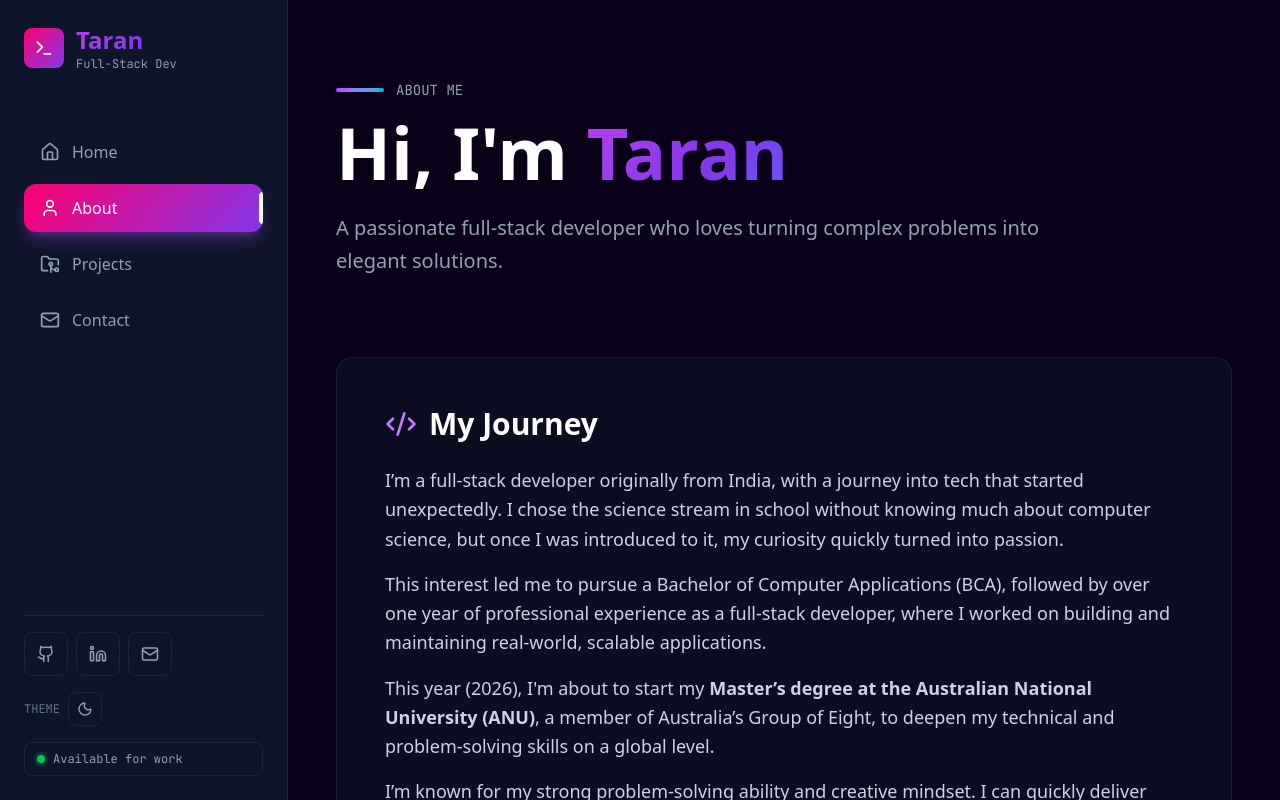
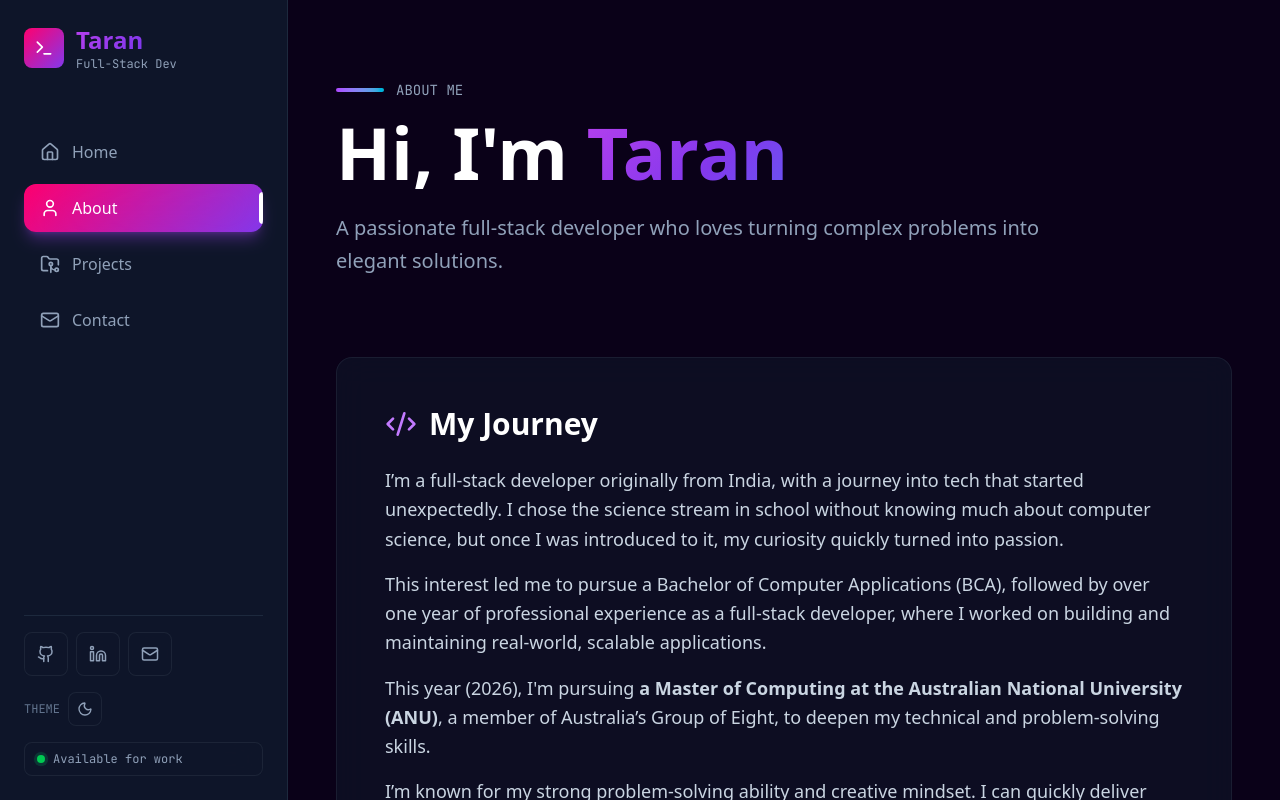
Before and after one commit to Tarankalsi/my-portfolio, a Next.js app: page /about in a window 1280 px wide. Shown: the top 800 px of the page. Built offline with nearby package versions, Linux system fonts and the light colour scheme.

Commit message:
roles and about update

```diff
--- a/src/app/about/AboutContent.tsx
+++ b/src/app/about/AboutContent.tsx
@@ -98,7 +98,7 @@ export default function AboutContent() {
                                 This interest led me to pursue a Bachelor of Computer Applications (BCA), followed by over one year of professional experience as a full-stack developer, where I worked on building and maintaining real-world, scalable applications.
                             </p>
                             <p>
-                                This year (2026), I'm about to start my <strong>Master’s degree at the Australian National University (ANU)</strong>, a member of Australia’s Group of Eight, to deepen my technical and problem-solving skills on a global level.
+                                This year (2026), I'm pursuing <strong>a Master of Computing at the Australian National University (ANU)</strong>, a member of Australia’s Group of Eight, to deepen my technical and problem-solving skills.
                             </p>
                             <p>
                                 I’m known for my strong problem-solving ability and creative mindset. I can quickly deliver short-term solutions in urgent situations, while also planning and implementing long-term, sustainable fixes to prevent future issues. I enjoy breaking down complex problems and finding the most effective path forward.
--- a/src/app/page.tsx
+++ b/src/app/page.tsx
@@ -12,9 +12,7 @@ export default function Home() {
   const [currentIndex, setCurrentIndex] = useState(0);
   const roles = [
     'Full-Stack Developer',
-    'React Specialist',
     'Problem Solver',
-    'Creative Coder',
     'Tech Enthusiast',
   ];
 
```
